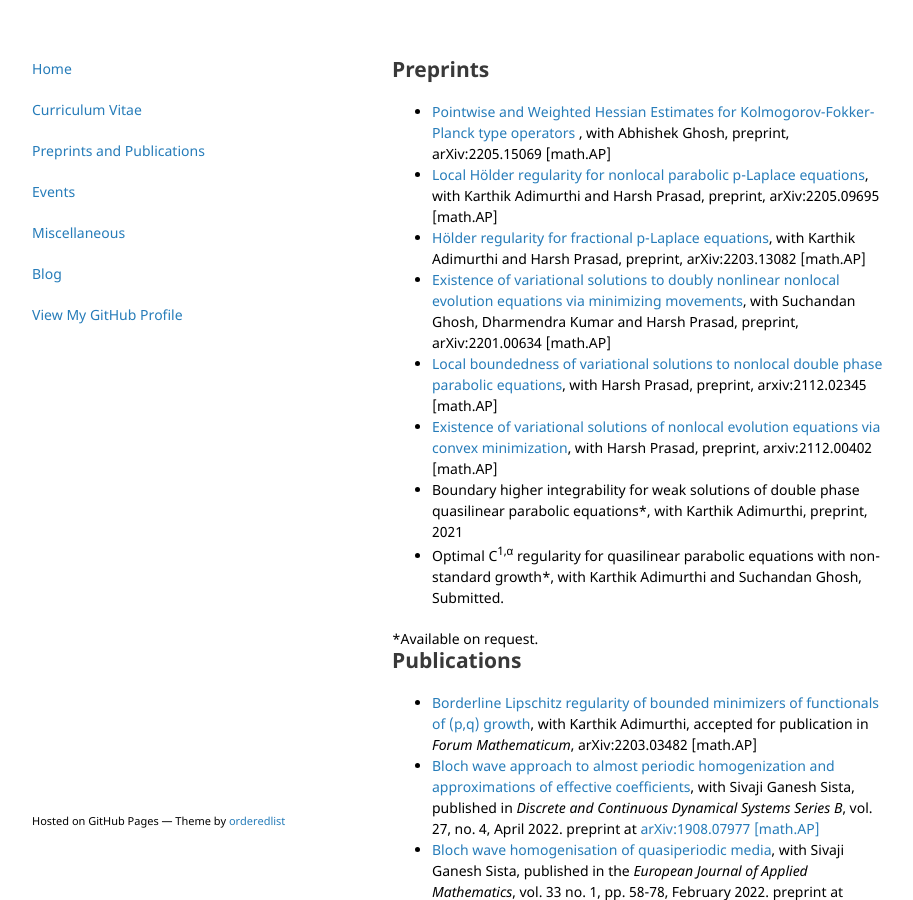
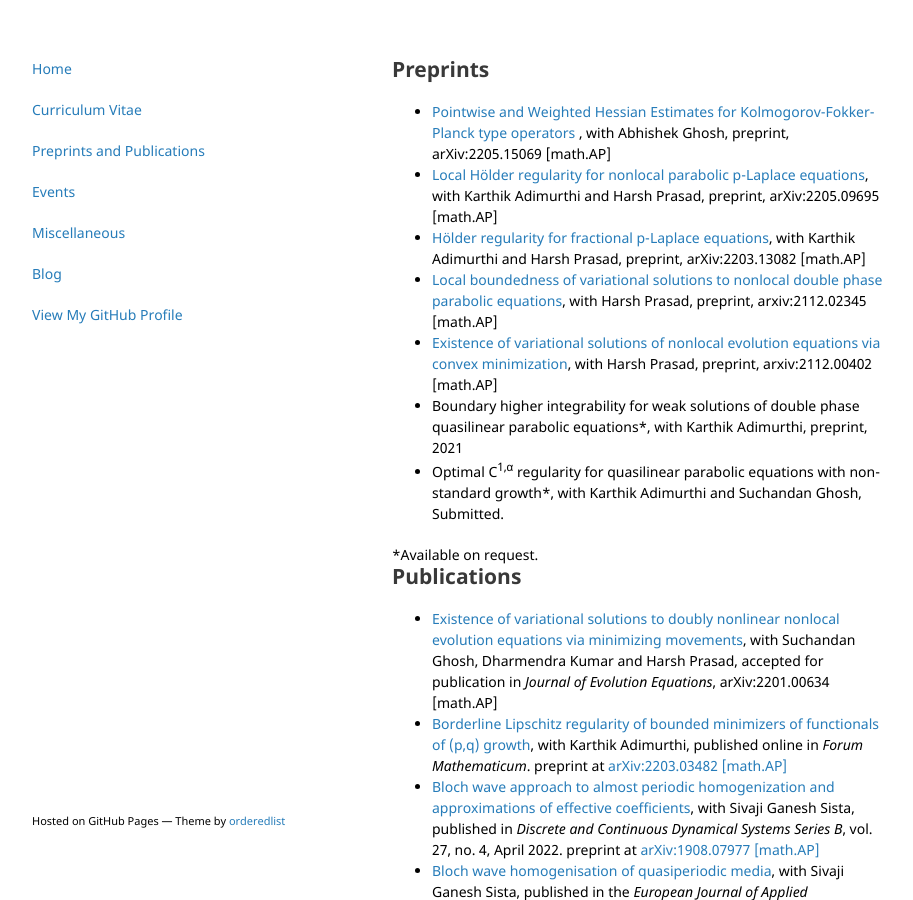
Before and after one commit to vivektewary/vivektewary.github.io, a Jekyll site: the page built from pubs.html, in a window 1280 px wide and 900 px high. Shown: the whole window, without its empty margins (178-1091 px from the left). Built offline with Jekyll 4.4.1, drawn with Linux system fonts in a browser that asks for light colours.

Commit message:
Update pubs.html

```diff
--- a/pubs.html
+++ b/pubs.html
@@ -8,7 +8,6 @@ title: Home
 <li><a href="https://arxiv.org/abs/2205.15069"style="text-decoration:none" target="_blank"> Pointwise and Weighted Hessian Estimates for Kolmogorov-Fokker-Planck type operators </a>, with Abhishek Ghosh, preprint, arXiv:2205.15069 [math.AP]</li>
 <li><a href="https://arxiv.org/abs/2205.09695"style="text-decoration:none" target="_blank">Local Hölder regularity for nonlocal parabolic p-Laplace equations</a>, with Karthik Adimurthi and Harsh Prasad, preprint, arXiv:2205.09695 [math.AP]</li>
 <li><a href="https://arxiv.org/abs/2203.13082"style="text-decoration:none" target="_blank">Hölder regularity for fractional p-Laplace equations</a>, with Karthik Adimurthi and Harsh Prasad, preprint, arXiv:2203.13082 [math.AP]</li>
-<li><a href="https://arxiv.org/abs/2201.00634"style="text-decoration:none" target="_blank">Existence of variational solutions to doubly nonlinear nonlocal evolution equations via minimizing movements</a>, with Suchandan Ghosh, Dharmendra Kumar and Harsh Prasad, preprint, arXiv:2201.00634 [math.AP]</li>
 <li><a href="https://arxiv.org/abs/2112.02345"style="text-decoration:none" target="_blank">Local boundedness of variational solutions to nonlocal double phase parabolic equations</a>, with Harsh Prasad, preprint, arxiv:2112.02345 [math.AP]</li>
 <li><a href="https://arxiv.org/abs/2112.00402"style="text-decoration:none" target="_blank">Existence of variational solutions of nonlocal evolution equations via convex minimization</a>, with Harsh Prasad, preprint, arxiv:2112.00402 [math.AP]</li>
 <li>Boundary higher integrability for weak solutions of double phase quasilinear parabolic equations*, with Karthik Adimurthi, preprint, 2021</li>
@@ -18,7 +17,8 @@ title: Home
 <br>
 <h2>Publications</h2>
 <ul>
-<li><a href="https://arxiv.org/abs/2203.03482"style="text-decoration:none" target="_blank">Borderline Lipschitz regularity of bounded minimizers of functionals of (p,q) growth</a>, with Karthik Adimurthi, accepted for publication in <i>Forum Mathematicum</i>, arXiv:2203.03482 [math.AP]</li>
+<li><a href="https://arxiv.org/abs/2201.00634"style="text-decoration:none" target="_blank">Existence of variational solutions to doubly nonlinear nonlocal evolution equations via minimizing movements</a>, with Suchandan Ghosh, Dharmendra Kumar and Harsh Prasad, accepted for publication in <i>Journal of Evolution Equations</i>, arXiv:2201.00634 [math.AP]</li>
+<li><a href="https://doi.org/10.1515/forum-2022-0108"style="text-decoration:none" target="_blank">Borderline Lipschitz regularity of bounded minimizers of functionals of (p,q) growth</a>, with Karthik Adimurthi, published online in <i>Forum Mathematicum</i>. preprint at <a href="https://arxiv.org/abs/2203.03482" target="_blank"> arXiv:2203.03482 [math.AP]</a></li>
 <li><a href="https://www.aimsciences.org/article/doi/10.3934/dcdsb.2021119" target="_blank">Bloch wave approach to almost periodic homogenization and approximations of effective coefficients</a>, with Sivaji Ganesh Sista, published in <i>Discrete and Continuous Dynamical Systems Series B</i>, vol. 27, no. 4, April 2022. preprint at <a href="https://arxiv.org/abs/1908.07977" target="_blank"> arXiv:1908.07977 [math.AP]</a></li>
 <li><a href="https://doi.org/10.1017/S0956792520000352"style="text-decoration:none" target="_blank"> Bloch wave homogenisation of quasiperiodic media</a>, with Sivaji Ganesh Sista, published in the <i>European Journal of Applied Mathematics</i>, vol. 33 no. 1, pp. 58-78, February 2022. preprint at <a href="https://arxiv.org/abs/1910.12724" target="_blank">arXiv:1910.12724 [math.AP]</a></li>
 <li><a href="https://www.aimsciences.org/article/doi/10.3934/nhm.2021012" target="_blank">Combined effects of homogenization and singular perturbations : A Bloch wave approach</a>, published in <i>Networks and Heterogeneous Media</i>, vol. 16, no. 3, pp. 427-458, September 2021. preprint at <a href="https://arxiv.org/abs/2011.11137"style="text-decoration:none" target="_blank">arXiv:2011.11137 [math.AP]</a></li>
```
